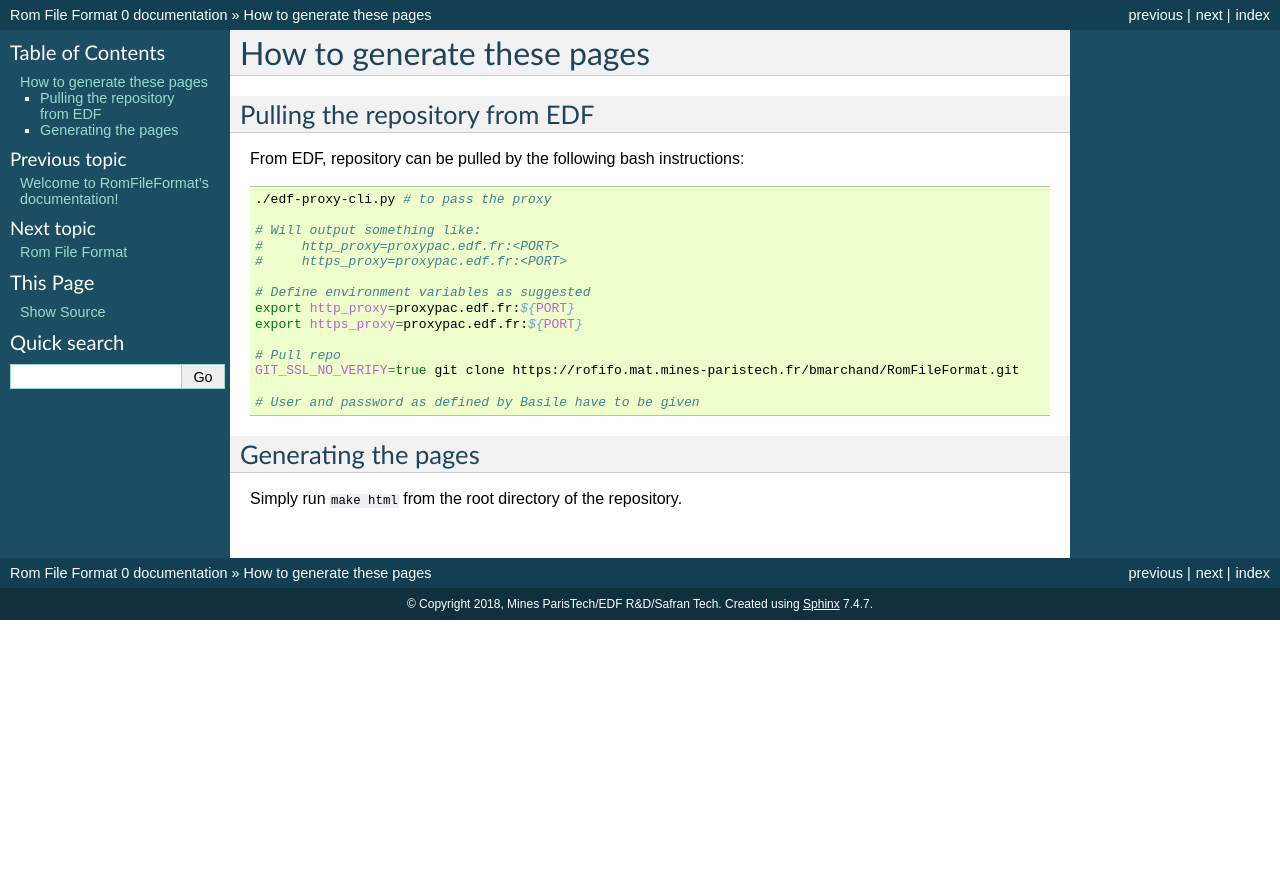
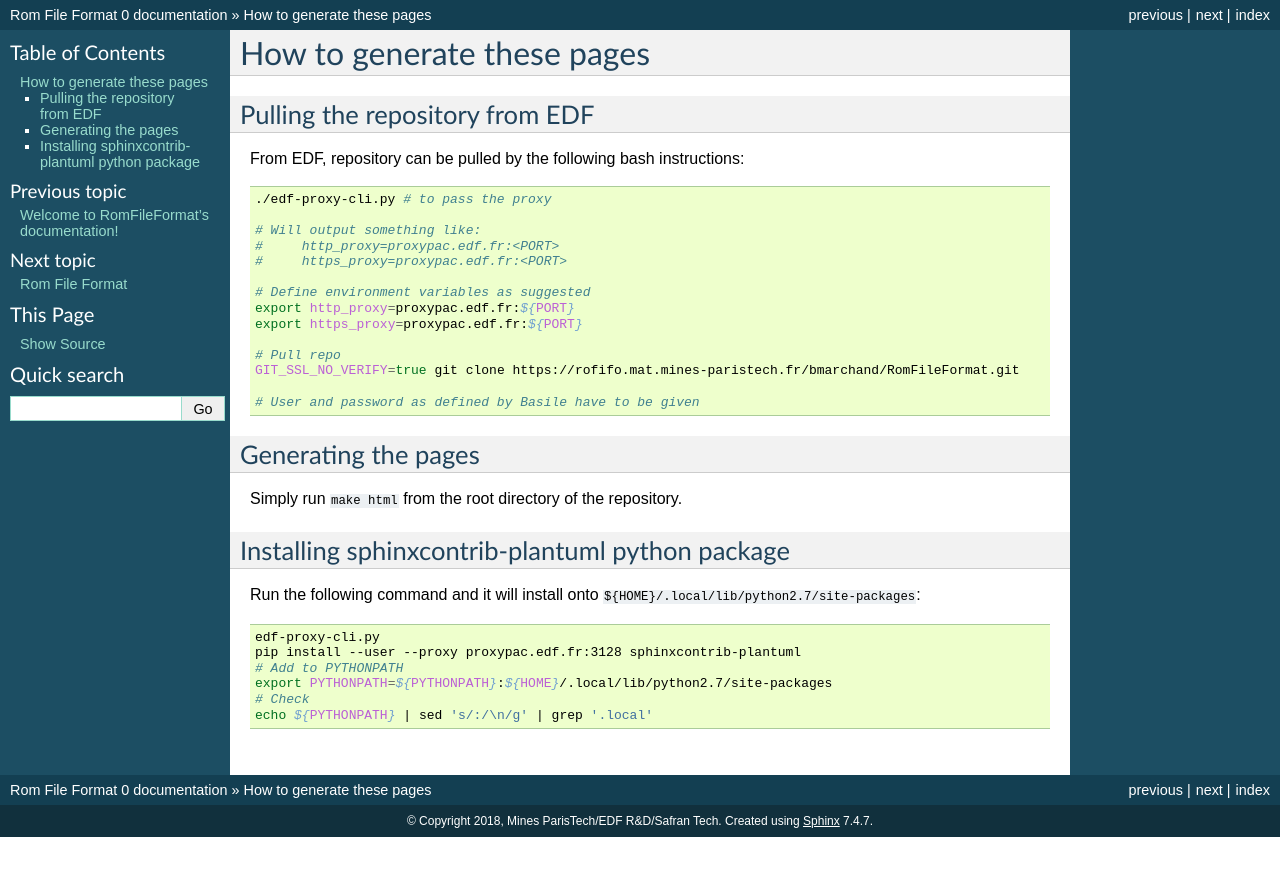
Before and after one commit to feelpp/mordicus, a Sphinx documentation site: the page built from source/sphinx-instructions.rst, in a window 1280 px wide. Shown: the top 876 px of the page. Built offline with Sphinx 7.4.7, drawn with Linux system fonts in a browser that asks for light colours.

Commit message:
Instructions about installation of sphinxcontrib-plantuml

```diff
--- a/source/conf.py
+++ b/source/conf.py
@@ -270,7 +270,11 @@ intersphinx_mapping = {'http://docs.python.org/': None}
 #print( os.getcwd() )
 try:
     import sphinxcontrib.plantuml
-    extensions = ['sphinxcontrib.plantuml', ]
+    # This line is recommended by sphinxcontrib doc
+    # https://pypi.org/project/sphinxcontrib-plantuml/
+    extensions.append('sphinxcontrib.plantuml')
+    # This line is recommended by sphinxcontrib doc
+    # https://pypi.org/project/sphinxcontrib-plantuml/
     plantuml = 'java -jar ../bin/plantuml.jar'
 except ImportError:
     print("The plantuml extension is disabled --- if you want to use it install")
--- a/source/sphinx-instructions.rst
+++ b/source/sphinx-instructions.rst
@@ -30,3 +30,17 @@ Generating the pages
 ~~~~~~~~~~~~~~~~~~~~
 
 Simply run ``make html`` from the root directory of the repository.
+
+Installing sphinxcontrib-plantuml python package
+~~~~~~~~~~~~~~~~~~~~~~~~~~~~~~~~~~~~~~~~~~~~~~~~
+
+Run the following command and it will install onto ``${HOME}/.local/lib/python2.7/site-packages``:
+
+.. code-block:: sh
+
+    edf-proxy-cli.py
+    pip install --user --proxy proxypac.edf.fr:3128 sphinxcontrib-plantuml
+    # Add to PYTHONPATH
+    export PYTHONPATH=${PYTHONPATH}:${HOME}/.local/lib/python2.7/site-packages
+    # Check
+    echo ${PYTHONPATH} | sed 's/:/\n/g' | grep '.local'
```
